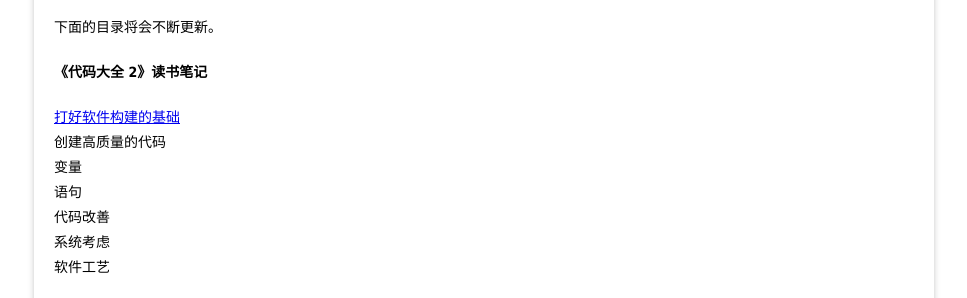
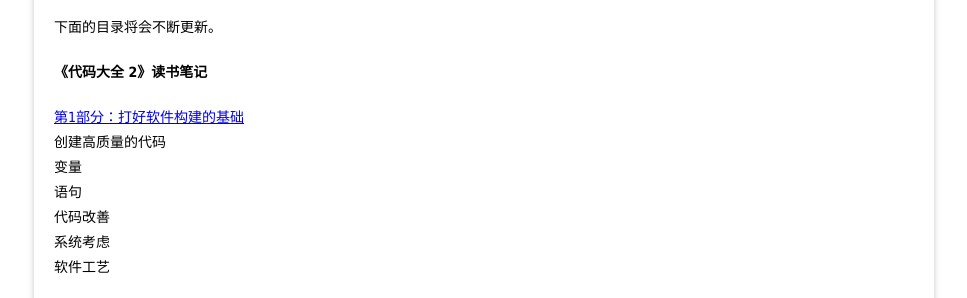
Before and after one commit to tabalt/tabalt.github.io, a Jekyll site: the page built from _posts/code-complete-2/2014-08-23-code-complete-2-reading-notes.md, in a window 1280 px wide. Shown: the part 1060-1358 px from the top of the page, without its empty margins (156-1123 px from the left). Built offline with Jekyll 4.4.1, drawn with Linux system fonts in a browser that asks for light colours; Markdown is read by kramdown in place of the engine named in the settings; comment, search, counter and statistics services are not loaded.

Commit message:
Update 2014-08-23-code-complete-2-reading-notes.md

```diff
--- a/_posts/code-complete-2/2014-08-23-code-complete-2-reading-notes.md
+++ b/_posts/code-complete-2/2014-08-23-code-complete-2-reading-notes.md
@@ -46,7 +46,7 @@ categories: 博文
 
 **《代码大全 2》读书笔记**
 
-[打好软件构建的基础](http://tabalt.net/blog/cc2-laying-the-foundation/)
+[第1部分：打好软件构建的基础](http://tabalt.net/blog/cc2-laying-the-foundation/)
 创建高质量的代码
 变量
 语句
```
